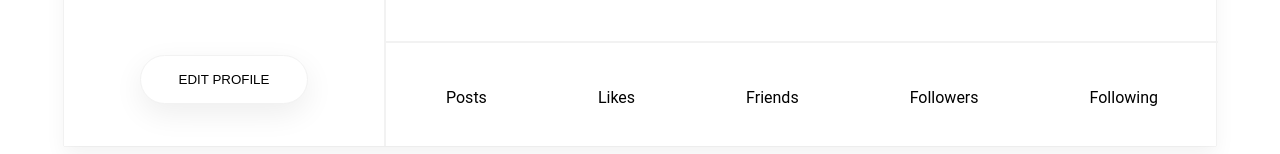
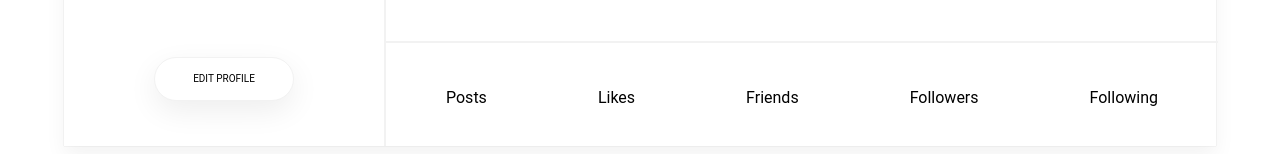
Before and after one commit to juangallego17ssa/Motion-Frontend, a React (Create React App) app: page /profile in a window 1280 px wide. Shown: the part 350-504 px from the top of the page. Built offline with nearby package versions, Linux system fonts and the light colour scheme; no server answers; sample sign-in values are in the browser's storage.

Commit message:
Profile - Add edit as a nested route

```diff
--- a/src/App.js
+++ b/src/App.js
@@ -19,6 +19,7 @@ import ProfileFollowers from './pages/Profile/components/ProfileFollowers'
 import ProfileFollowing from './pages/Profile/components/ProfileFollowing'
 import Friends from "./pages/Friends";
 import RouteProtected from "./components/RouteProtected/RouteProtected";
+import UserEdit from "./pages/Profile/UserEdit";
 
 function App() {
   return (
@@ -38,6 +39,7 @@ function App() {
           <Route path="liked" element={<PostsLiked />} />
         </Route>
         <Route path="/profile" element={<RouteProtected route={<Profile />} />}>
+          <Route path="edit" element={<UserEdit />} />
           <Route path="posts" element={<ProfilePosts />} />
           <Route path="likes" element={<ProfileLikes />} />
           <Route path="friends" element={<ProfileFriends />} />
--- a/src/pages/Profile/User.js
+++ b/src/pages/Profile/User.js
@@ -1,4 +1,4 @@
-import { Avatar, Button, Location, Name, NavLinkItem, Number, Tag, TagContainer, Text, TextAbout, UserAbout, UserContactDetails, UserContainer, UserDetails, UserEmail, UserInfo, UserInfoLeft, UserInfoRight, UserLeftContainer, UserNumbers, UserPhone, UserRightContainer } from "./User.styles";
+import { Avatar, Button, Location, Name, NavLinkItem, NavLinkEdit, Number, Tag, TagContainer, Text, TextAbout, UserAbout, UserContactDetails, UserContainer, UserDetails, UserEmail, UserInfo, UserInfoLeft, UserInfoRight, UserLeftContainer, UserNumbers, UserPhone, UserRightContainer } from "./User.styles";
 
 const User = ({ updateCurrentView, userData }) => {
   const handleEditClick = () => {
@@ -19,7 +19,7 @@ const User = ({ updateCurrentView, userData }) => {
           <Name>{userData.first_name} {userData.last_name}</Name>
           <Location>{userData.location}</Location>
         </UserDetails>
-        <Button onClick={handleEditClick}>Edit profile</Button>
+        <NavLinkEdit to="edit">Edit profile</NavLinkEdit>
       </UserLeftContainer>
       <UserRightContainer>
         <UserInfo>
--- a/src/pages/Profile/User.styles.js
+++ b/src/pages/Profile/User.styles.js
@@ -46,6 +46,24 @@ export const Name = styled.p`
 
 export const Location = styled.p`
   font-size: 14px;
+`;
+
+export const NavLinkEdit = styled(NavLink)`
+  padding: 16px 38px;
+  mix-blend-mode: normal;
+  border: 1px solid #f2f2f2;
+  border-radius: 30px;
+  box-shadow: 0px 10px 30px rgba(0, 0, 0, 0.07);
+  background-color: white;
+  color: #000000;
+  text-transform: uppercase;
+  text-decoration: none;
+  font-size: 10px;
+
+  &:hover {
+    cursor: pointer;
+    background-color: grey;
+  }
 `;
 
 export const Button = styled.button`
```
